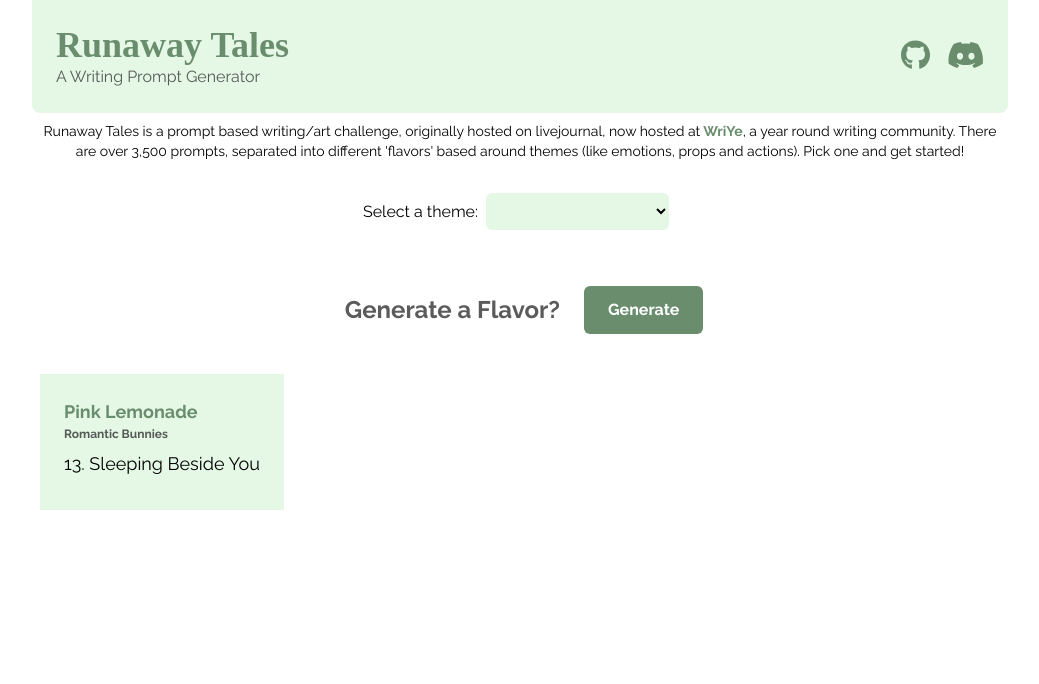
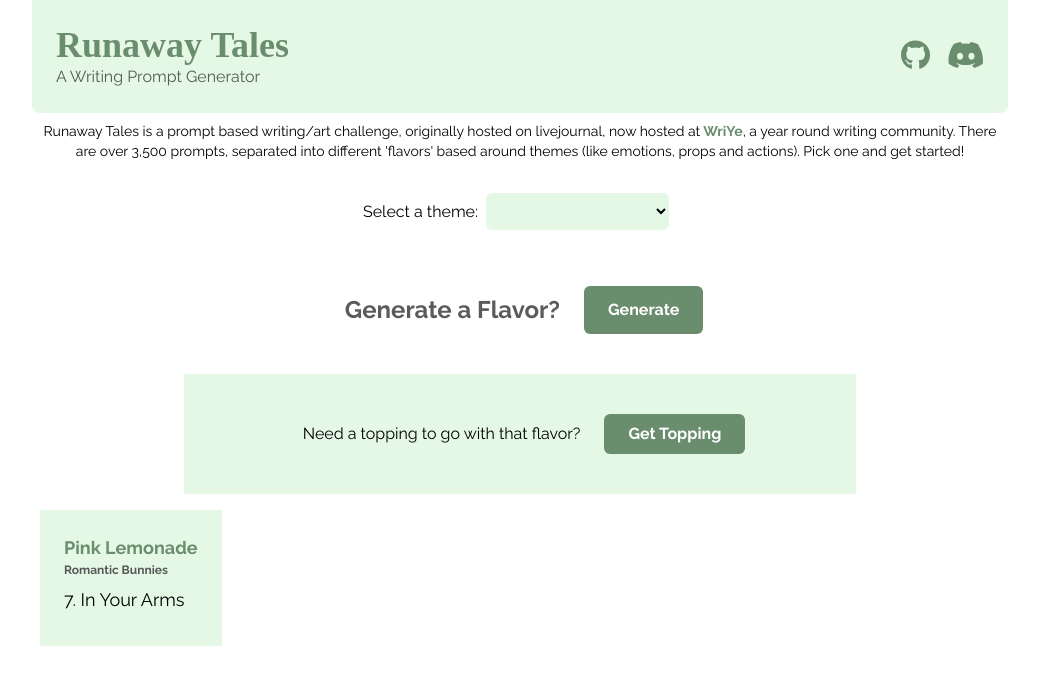
Before and after one commit to kittywizard/runaway-tales-gen, a React (Create React App) app: page / in a window 1280 px wide. Both pictures are taken after a click on the button "Generate". Shown: the top 684 px of the page, without its empty margins (120-1159 px from the left). Built offline with nearby package versions, Linux system fonts and the light colour scheme; a web font is replaced by a local one.

Commit message:
Topping display works!

```diff
--- a/public/style.css
+++ b/public/style.css
@@ -498,9 +498,27 @@ Ensure the default browser behavior of the `hidden` attribute.
   margin: 0.5rem;
 }
 
+.m-4 {
+  margin: 1rem;
+}
+
+.m-auto {
+  margin: auto;
+}
+
 .mx-auto {
   margin-left: auto;
   margin-right: auto;
+}
+
+.mx-2 {
+  margin-left: 0.5rem;
+  margin-right: 0.5rem;
+}
+
+.my-2 {
+  margin-top: 0.5rem;
+  margin-bottom: 0.5rem;
 }
 
 .flex {
@@ -509,6 +527,10 @@ Ensure the default browser behavior of the `hidden` attribute.
 
 .hidden {
   display: none;
+}
+
+.max-w-2xl {
+  max-width: 42rem;
 }
 
 .flex-col {
@@ -521,6 +543,10 @@ Ensure the default browser behavior of the `hidden` attribute.
 
 .items-center {
   align-items: center;
+}
+
+.items-baseline {
+  align-items: baseline;
 }
 
 .justify-center {
@@ -549,6 +575,18 @@ Ensure the default browser behavior of the `hidden` attribute.
   background-color: rgba(228, 248, 229, 1);
 }
 
+.bg-gray {
+  background-color: rgba(50,50,50,0.8);
+}
+
+.bg-gray\/50 {
+  background-color: rgb(50 50 50 / 0.5);
+}
+
+.bg-gray\/30 {
+  background-color: rgb(50 50 50 / 0.3);
+}
+
 .p-2 {
   padding: 0.5rem;
 }
@@ -573,6 +611,10 @@ Ensure the default browser behavior of the `hidden` attribute.
 
 .text-center {
   text-align: center;
+}
+
+.align-baseline {
+  vertical-align: baseline;
 }
 
 .font-serif {
--- a/src/Main.js
+++ b/src/Main.js
@@ -1,28 +1,34 @@
-import { useState } from "react";
+import { useEffect, useState } from "react";
 
 import Button from "./components/Button";
 import Prompt from "./components/Prompt";
-import { toppings } from "./data/toppings";
 import {nanoid } from "nanoid";
 import Dropdown from "./components/Dropdown";
 
 import useGenerator from "./hooks/useGenerator"
-
+import useTopping from "./hooks/useTopping";
+import Topping from "./components/Topping";
 
 export default function Main() {
     const [dropdownState, setDropdownState] = useState({
         theme: ""
     });
+    const [displayTopping, setDisplayTopping] = useState(false);
 
     const {getPrompt, chosenPrompts} = useGenerator(dropdownState);
-
+    const {getTopping, newTopping} = useTopping();
 
     const promptMap = chosenPrompts.map(prompt => (
         <Prompt
             data={prompt}
             key={nanoid()}
         />
-    ))
+    ));
+
+    //need to check if promptMap gets updated and then display the topping stuff
+    useEffect(() => {
+        promptMap.length > 0 && setDisplayTopping(true)
+    }, [promptMap])
 
     return (
         <main className="container mx-auto flex-col justify-center">
@@ -50,6 +56,21 @@ export default function Main() {
                 />
             </section>
 
+            {displayTopping &&
+            <section className="max-w-2xl flex-col justify-center m-auto bg-gray-green-light p-6 my-2">
+                <section className="flex justify-center items-baseline my-2">
+                    <h3 className="m-4">
+                        Need a topping to go with that flavor?
+                    </h3>
+                    <Button
+                        handleClick={getTopping}
+                        buttonName={"Get Topping"}
+                    />
+                </section>
+                    {newTopping}
+            </section>
+            }
+
             <section className="flex justify-between flex-wrap">
                 {promptMap}
             </section>
--- /dev/null
+++ b/src/components/Topping.js
@@ -0,0 +1,13 @@
+export default function Topping(props) {
+    return (
+        <div className="p-4 bg-gray/30 rounded-md text-center">
+           <h4 className="text-lg font-bold">
+                Topping: &nbsp;
+                <span className="text-gray-dark">{props.name}</span>
+            </h4>
+            <p>
+                {props.claim}
+            </p>
+        </div>
+    )
+}
--- a/src/hooks/useGenerator.js
+++ b/src/hooks/useGenerator.js
@@ -14,13 +14,13 @@ function useGenerator(props) {
 
         //if user hasn't selected anything from the dropdown, grab from all flavors
         if(props.theme === "") {
-            const allNumbers = generateNumbers(flavors.length);
+            const allNumbers = generateNumbers(flavors);
             promptObj = setPromptObj(allNumbers[0], allNumbers[1], flavors);
 
         } else {
 
             const flavorPrompts = flavors.filter(flavor => flavor.theme === props.theme);
-            const numbers = generateNumbers(flavorPrompts.length);
+            const numbers = generateNumbers(flavorPrompts);
             promptObj = setPromptObj(numbers[0], numbers[1], flavorPrompts);
         }
 
@@ -35,10 +35,10 @@ function useGenerator(props) {
     }
 
     //random number generator
-    function generateNumbers(flavorNum) {
+    function generateNumbers(flavorArray) {
 
-        let randomFlavorNum = Math.floor((Math.random() * flavorNum) + 0);
-        let randomPromptNum = Math.floor((Math.random() * 30) + 0); //fix later - a few prompt arrays don't have a length of 30
+        let randomFlavorNum = Math.floor((Math.random() * flavorArray.length) + 0);
+        let randomPromptNum = Math.floor((Math.random() * flavorArray[randomFlavorNum].prompts.length) + 0); //fix later - a few prompt arrays don't have a length of 30
 
         return [
             randomFlavorNum,
--- /dev/null
+++ b/src/hooks/useTopping.js
@@ -0,0 +1,21 @@
+import { toppings } from "../data/toppings"
+import Topping from "../components/Topping"
+import { useState } from "react";
+
+export default function useTopping() {
+
+    const [newTopping, setNewTopping] = useState();
+
+    function getTopping() {
+        let randomToppingNum = Math.floor((Math.random() * toppings.length) + 0);
+
+        setNewTopping(() => (
+            <Topping
+                name={toppings[randomToppingNum].topping}
+                claim={toppings[randomToppingNum].claim}
+            />
+        ));
+    }
+
+    return { getTopping, newTopping }
+}
```
